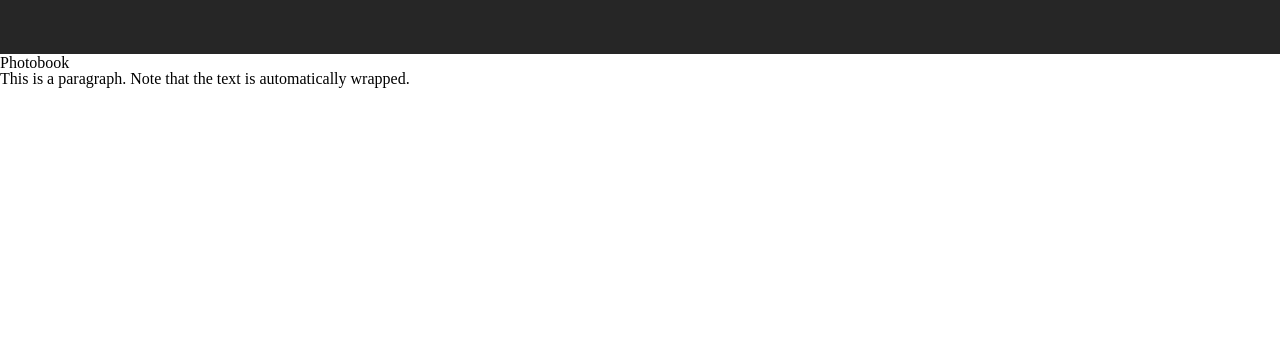
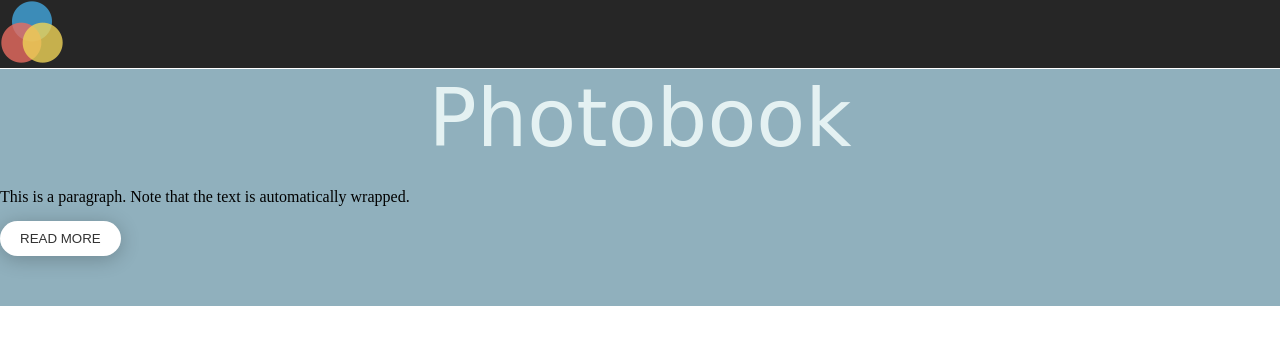
Before and after one commit to ellensofie/DesignEksamen2020, a plain HTML site: page index.html in a window 1280 px wide. Drawn offline with Linux system fonts and the light colour scheme.

Commit message:
landingpage

```diff
--- a/index.css
+++ b/index.css
@@ -1,11 +1,42 @@
-.header{
+.fullScreen{
+    height: 100%;
+    padding: 0px;
+    margin: 0px;
+    overflow: hidden;
+}
+
+.previewLogo {
     font-size: 12px;
-    height: 54px;
+    height: 68px;
     background-color: #262626;
     z-index: 100;
     line-height: 54px;
     margin-bottom: 1px;
 }
-div {
-    display: block;
+
+.mainStyle{
+    background-color: #90B0BD;
 }
+
+h1{
+    color: #E4F1F2;
+    text-align: center;
+    font-family: 'Dancing Script', cursive;
+    font-size: 80px;
+    margin-bottom: 30px;
+    padding-top: 10px;
+}
+button {
+	border: none;
+	outline: none;
+	padding: 10px 20px;
+	border-radius: 50px;
+	color: #333;
+	background: #fff;
+	margin-bottom: 50px;
+    box-shadow: 0 3px 20px 0 #0000003b;
+    text-align: center;
+}
+button:hover{
+	cursor: pointer;
+}
--- a/index.html
+++ b/index.html
@@ -6,22 +6,27 @@
         <link href="https://fonts.googleapis.com/css2?family=Indie+Flower&family=Mouse+Memoirs&display=swap" rel="stylesheet">
         <link rel="stylesheet" type="text/css" href="reset.css">
         <link rel="stylesheet" type="text/css" href="index.css">
-  <title>basic.html</title>
   <meta charset = "UTF-8" />
 </head>
-<body>
+<body class="fullScreen" >
   <header>
-        <div class="header" data-view="ctaHeader"></div>
-        <a href=""></a>
+    <div class="previewLogo">
+      <img src="logo.png">
+    </div>
+  </header>
 
-    </header>
+
+  <main class="mainStyle">
+    <section>
       <h1>Photobook</h1>
       <p>
         This is a paragraph.
         Note that the text is automatically wrapped.
       </p>
+      <br>
 
-  <main>
+      <button>READ MORE</button> <br>
+    </section>
 
   </main>
 
```
Also changed, not shown: logo.png (added). Lines whose indentation alone changed are shown as unchanged.
